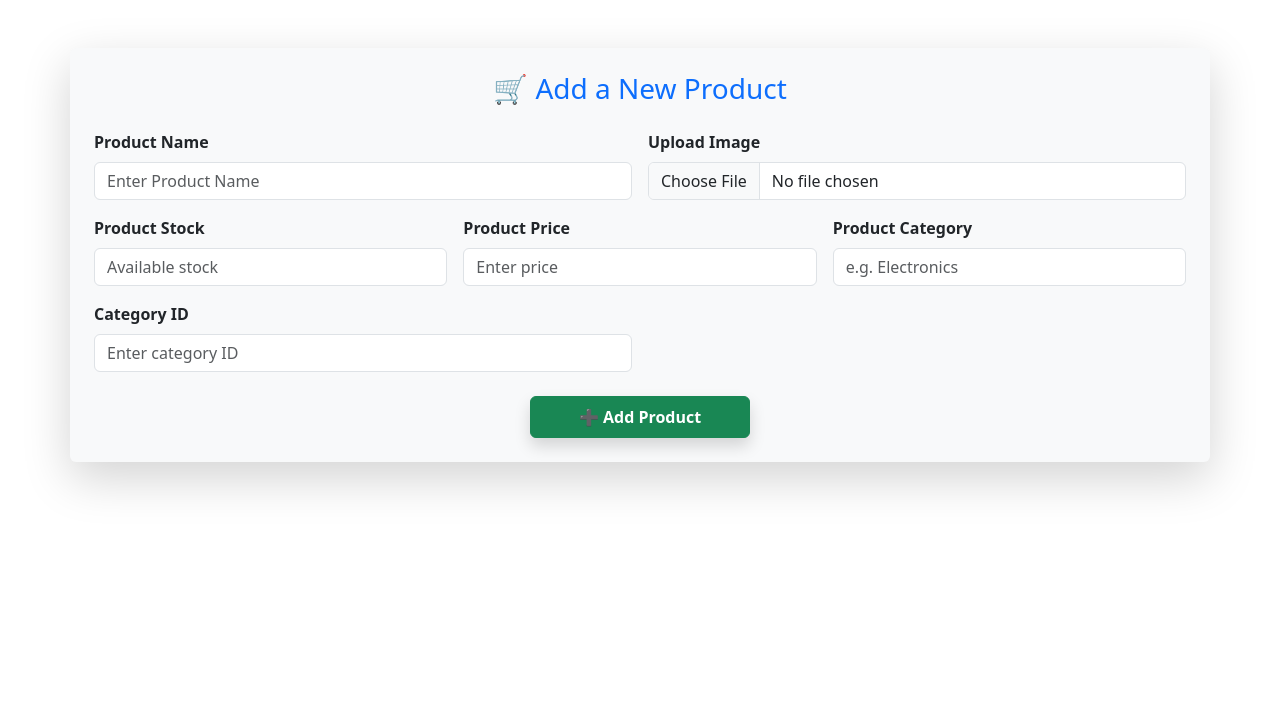
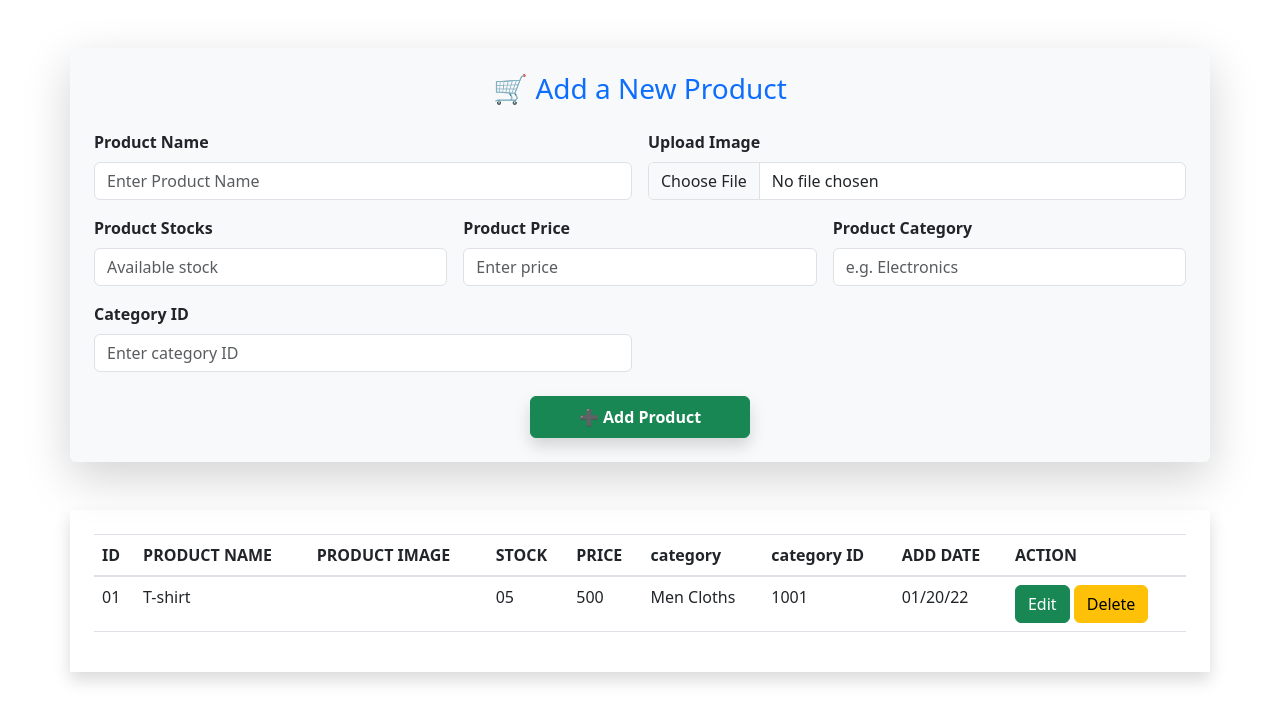
Before and after one commit to Saifmahin500/PHP_IDB, a PHP site: page / in a window 1280 px wide. Shown: the top 723 px of the page. Run offline with PHP 8.4, Linux system fonts and the light colour scheme; data that the repository does not hold is empty.

Commit message:
add products

```diff
--- a/class_17/add_product/demo.php
+++ b/class_17/add_product/demo.php
@@ -38,7 +38,7 @@
         </div>
 
         <div class="col-md-4">
-            <label class="form-label fw-bold">Product Price</label>
+            <label class="form-label fw-bold">Product Prices</label>
             <input type="number" class="form-control" name="p_price" placeholder="Enter price" required>
         </div>
 
--- a/class_17/add_product/index.php
+++ b/class_17/add_product/index.php
@@ -58,7 +58,7 @@ $students = $objCrudAdmin->display_data();
         </div>
 
         <div class="col-md-4">
-            <label class="form-label fw-bold">Product Stock</label>
+            <label class="form-label fw-bold">Product Stocks</label>
             <input type="number" class="form-control" name="p_stock" placeholder="Available stock" required>
         </div>
 
@@ -83,7 +83,7 @@ $students = $objCrudAdmin->display_data();
     </form>
 </div>
 
-    <!-- <div class="container my-4 p-4 shadow">
+    <div class="container my-4 p-4 shadow">
         <table class="table">
             <thead>
                 <tr>
@@ -99,25 +99,27 @@ $students = $objCrudAdmin->display_data();
                 </tr>
             </thead>
             <tbody>
-                <?php while ($row = mysqli_fetch_assoc($students)) {  ?>
               <tr>
-                        <td><?php echo $row['id']; ?></td>
-                        <td><?php echo $row['std_name']; ?></td>
-                        <td><?php echo $row['std_roll']; ?></td>
-                        <td><img src="upload/<?php echo $row['std_img']; ?>" width="50"></td>
+                <td>01</td>
+              <td>T-shirt</td>
+              <td></td>
+              <td>05</td>
+              <td>500</td>
+              <td>Men Cloths</td>
+              <td>1001</td>
+              <td>01/20/22</td>
               <td>
                 <a class="btn btn-success" href="#">Edit</a>
                 <a class="btn btn-warning" href="#">Delete</a>
               </td>
               </tr>
-                <?php } ?>
 
             </tbody>
 
         </table>
 
 
-    </div> -->
+    </div>
 
     <!-- Optional JavaScript; choose one of the two! -->
 
```
Also changed, not shown: class_17/add_product/edit.php (added). Lines whose indentation alone changed are shown as unchanged.
